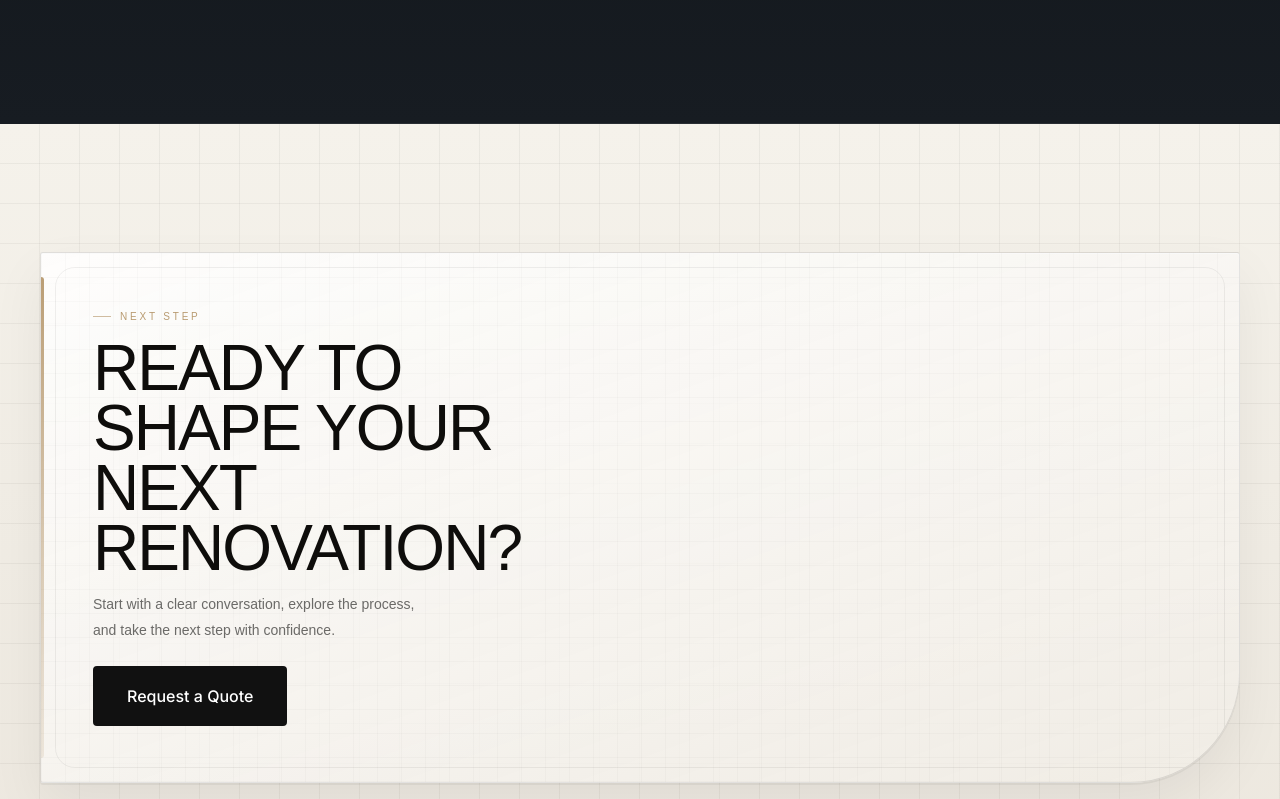
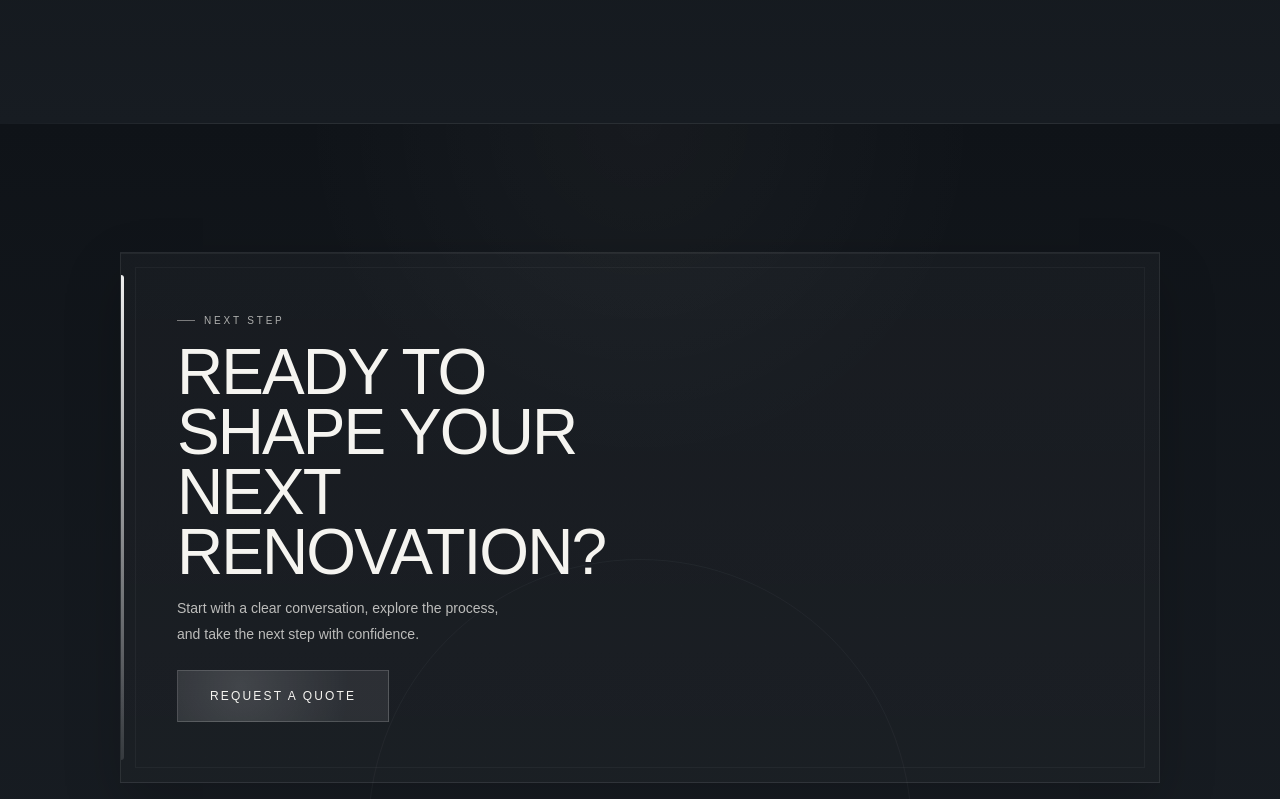
Before and after one commit to romanasolovan/prosto-remont, a Next.js app: page /en in a window 1280 px wide. Shown: the part 7080-7879 px from the top of the page. Built offline with nearby package versions, Linux system fonts and the light colour scheme.

Commit message:
refine contact CTA section

```diff
--- a/components/ContactCTA/ContactCTA.module.css
+++ b/components/ContactCTA/ContactCTA.module.css
@@ -1,56 +1,63 @@
 .ctaSection {
-  --ink: #0e0d0b;
-  --ink-60: rgba(14, 13, 11, 0.6);
-  --ink-20: rgba(14, 13, 11, 0.2);
-  --ink-10: rgba(14, 13, 11, 0.1);
-  --ink-06: rgba(14, 13, 11, 0.06);
-  --grid: rgba(14, 13, 11, 0.048);
-  --paper: #f5f2eb;
-  --paper-2: #ece7de;
-  --sand: #b89a70;
-  --r-sm: 3px;
-  --r-xl: 36px;
+  --bg-main: #0f1318;
+  --bg-soft: #181d23;
+  --ink: #f5f4f0;
+  --ink-soft: rgba(245, 244, 240, 0.74);
+  --ink-muted: rgba(245, 244, 240, 0.52);
+  --line-soft: rgba(255, 255, 255, 0.08);
+  --line-strong: rgba(255, 255, 255, 0.16);
 
   position: relative;
   overflow: hidden;
-  padding: clamp(72px, 10vw, 132px) 0;
+  padding: clamp(76px, 10vw, 136px) 0;
   background:
-    linear-gradient(var(--grid) 1px, transparent 1px),
-    linear-gradient(90deg, var(--grid) 1px, transparent 1px),
-    linear-gradient(180deg, var(--paper) 0%, var(--paper-2) 100%);
-  background-size:
-    40px 40px,
-    40px 40px,
-    auto;
-  background-position:
-    -1px -1px,
-    -1px -1px,
-    0 0;
+    radial-gradient(
+      circle at 50% 0%,
+      rgba(255, 255, 255, 0.03),
+      transparent 34%
+    ),
+    linear-gradient(180deg, var(--bg-main) 0%, var(--bg-soft) 100%);
+}
+
+.ctaSection::before {
+  content: "";
+  position: absolute;
+  left: 50%;
+  bottom: -12rem;
+  width: 34rem;
+  height: 34rem;
+  border: 1px solid rgba(255, 255, 255, 0.04);
+  border-radius: 50%;
+  transform: translateX(-50%);
+  pointer-events: none;
 }
 
 .ctaCard {
   position: relative;
   overflow: hidden;
-  border: 0.5px solid var(--ink-10);
-  border-radius: var(--r-sm) var(--r-sm) 110px var(--r-sm);
+  max-width: 1040px;
+  margin: 0 auto;
+  border: 1px solid var(--line-soft);
   background: linear-gradient(
-    160deg,
-    rgba(255, 255, 255, 0.86) 0%,
-    rgba(241, 237, 230, 0.74) 100%
+    180deg,
+    rgba(255, 255, 255, 0.03) 0%,
+    rgba(255, 255, 255, 0.014) 100%
   );
   box-shadow:
-    0 2px 0 rgba(14, 13, 11, 0.05),
-    0 22px 54px rgba(14, 13, 11, 0.06),
-    inset 0 1px 0 rgba(255, 255, 255, 0.82);
+    inset 0 1px 0 rgba(255, 255, 255, 0.05),
+    0 22px 54px rgba(0, 0, 0, 0.18);
   isolation: isolate;
+  transition:
+    transform 320ms ease,
+    border-color 320ms ease,
+    box-shadow 320ms ease;
 }
 
 .ctaCard::before {
   content: "";
   position: absolute;
   inset: 14px;
-  border: 0.5px solid var(--ink-06);
-  border-radius: 20px;
+  border: 1px solid rgba(255, 255, 255, 0.04);
   pointer-events: none;
   z-index: 1;
 }
@@ -59,25 +66,25 @@
   position: absolute;
   inset: 0;
   z-index: 0;
-  opacity: 0.45;
+  opacity: 0.2;
   pointer-events: none;
   background-image:
-    linear-gradient(var(--grid) 1px, transparent 1px),
-    linear-gradient(90deg, var(--grid) 1px, transparent 1px);
-  background-size: 24px 24px;
+    linear-gradient(rgba(255, 255, 255, 0.018) 1px, transparent 1px),
+    linear-gradient(90deg, rgba(255, 255, 255, 0.018) 1px, transparent 1px);
+  background-size: 28px 28px;
 }
 
 .ctaLine {
   position: absolute;
-  top: 24px;
-  bottom: 24px;
+  top: 22px;
+  bottom: 22px;
   left: 0;
   width: 3px;
   border-radius: 0 999px 999px 0;
   background: linear-gradient(
     180deg,
-    rgba(184, 154, 112, 0.96) 0%,
-    rgba(184, 154, 112, 0.16) 100%
+    rgba(255, 255, 255, 0.92) 0%,
+    rgba(255, 255, 255, 0.12) 100%
   );
   z-index: 2;
 }
@@ -89,7 +96,7 @@
   flex-direction: column;
   align-items: flex-start;
   gap: 14px;
-  padding: clamp(30px, 6vw, 56px) clamp(22px, 5vw, 52px);
+  padding: clamp(32px, 6vw, 60px) clamp(22px, 5vw, 56px);
 }
 
 .ctaEyebrow {
@@ -101,14 +108,14 @@
   font-weight: 500;
   letter-spacing: 0.28em;
   text-transform: uppercase;
-  color: var(--sand);
+  color: rgba(245, 244, 240, 0.68);
 }
 
 .ctaEyebrow::before {
   content: "";
   width: 18px;
   height: 1px;
-  background: var(--sand);
+  background: currentColor;
   opacity: 0.65;
 }
 
@@ -117,7 +124,7 @@
   margin: 0;
   font-family: "Barlow Condensed", sans-serif;
   font-size: clamp(34px, 5vw, 64px);
-  font-weight: 200;
+  font-weight: 300;
   line-height: 0.94;
   letter-spacing: -0.03em;
   text-transform: uppercase;
@@ -132,30 +139,68 @@
   font-size: clamp(14px, 1.05vw, 16px);
   font-weight: 300;
   line-height: 1.85;
-  color: var(--ink-60);
+  color: var(--ink-soft);
 }
 
 .ctaButton {
+  display: inline-flex;
+  align-items: center;
+  justify-content: center;
   margin-top: 8px;
+  padding: 16px 32px;
+  border: 1px solid var(--line-strong);
+  background:
+    radial-gradient(
+      circle at 30% 30%,
+      rgba(255, 255, 255, 0.14),
+      rgba(255, 255, 255, 0.04) 72%
+    ),
+    rgba(255, 255, 255, 0.04);
+  color: var(--ink);
+  text-decoration: none;
+  font-family: "Barlow Condensed", sans-serif;
+  font-size: 12px;
+  font-weight: 500;
+  letter-spacing: 0.18em;
+  text-transform: uppercase;
+  transition:
+    transform 220ms ease,
+    border-color 220ms ease,
+    background 220ms ease;
+}
+
+.ctaButton:hover {
+  transform: translateY(-2px);
+  border-color: rgba(255, 255, 255, 0.24);
+  background:
+    radial-gradient(
+      circle at 30% 30%,
+      rgba(255, 255, 255, 0.18),
+      rgba(255, 255, 255, 0.05) 72%
+    ),
+    rgba(255, 255, 255, 0.05);
+}
+
+.ctaButton:focus-visible {
+  outline: 2px solid rgba(255, 255, 255, 0.24);
+  outline-offset: 4px;
 }
 
 @media (min-width: 1024px) {
   .ctaCard:hover {
-    transform: translateY(-6px);
-    transition:
-      transform 320ms ease,
-      box-shadow 320ms ease,
-      border-color 320ms ease;
+    transform: translateY(-4px);
+    border-color: var(--line-strong);
     box-shadow:
-      0 2px 0 rgba(14, 13, 11, 0.06),
-      0 30px 68px rgba(14, 13, 11, 0.1),
-      inset 0 1px 0 rgba(255, 255, 255, 0.84);
+      inset 0 1px 0 rgba(255, 255, 255, 0.06),
+      0 28px 62px rgba(0, 0, 0, 0.22);
   }
 }
 
 @media (prefers-reduced-motion: reduce) {
   .ctaCard,
-  .ctaCard:hover {
+  .ctaCard:hover,
+  .ctaButton,
+  .ctaButton:hover {
     transform: none;
     transition: none;
   }
--- a/components/ContactCTA/ContactCTA.tsx
+++ b/components/ContactCTA/ContactCTA.tsx
@@ -20,10 +20,7 @@ export default function ContactCTA() {
 
             <p className={styles.ctaDescription}>{t("description")}</p>
 
-            <Link
-              href="/process"
-              className={`btn btn-primary ${styles.ctaButton}`}
-            >
+            <Link href="/process" className={styles.ctaButton}>
               {tCommon("requestQuote")}
             </Link>
           </div>
```
